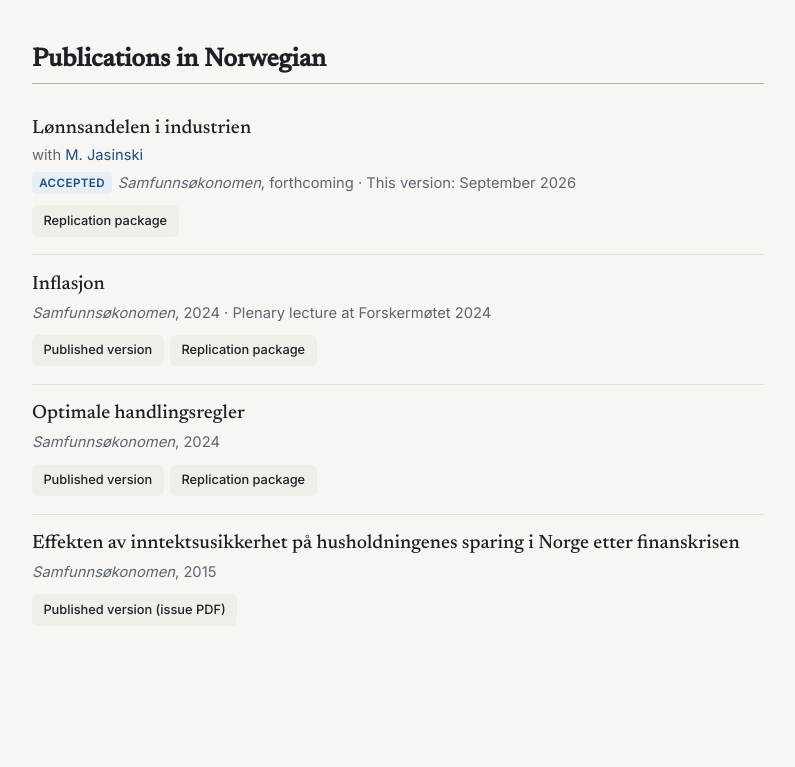
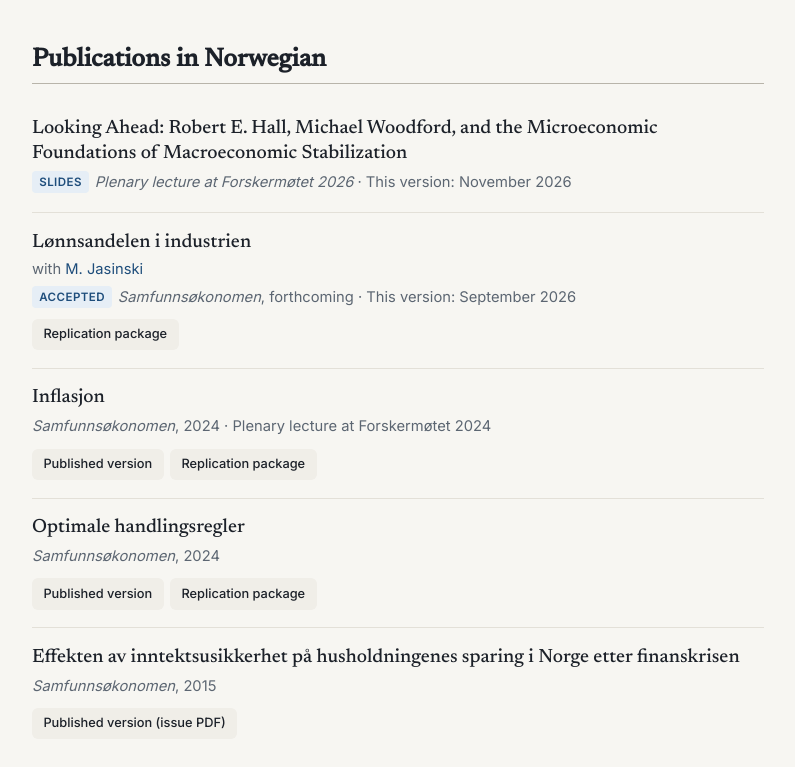
Before and after one commit to mbholm/Webpage, a plain HTML site: page research.html in a window 1280 px wide. Shown: the part 3573-4340 px from the top of the page, without its empty margins (332-1127 px from the left). Before the commit the page ends 4296 px from the top, so only its background shows below. Drawn offline with Linux system fonts and the light colour scheme.

Commit message:
Nobel lecture

```diff
--- a/research.html
+++ b/research.html
@@ -268,6 +268,11 @@
   <h2 id="norwegian">Publications in Norwegian</h2>
 
   <article class="paper">
+    <div class="title"><a href="papers/Holm_nobel.pdf">Looking Ahead: Robert E. Hall, Michael Woodford, and the Microeconomic Foundations of Macroeconomic Stabilization</a></div>
+    <div class="meta"><span class="status">Slides</span><span class="venue">Plenary lecture at Forskermøtet 2026</span> · This version: November 2026</div>
+  </article>
+
+  <article class="paper">
     <div class="title"><a href="papers/Holm_Jasinski_Lonnsandelen_i_industrien.pdf">Lønnsandelen i industrien</a></div>
     <div class="authors">with <a href="https://marekjasin.ski/">M. Jasinski</a></div>
     <div class="meta"><span class="status">Accepted</span><span class="venue">Samfunnsøkonomen</span>, forthcoming · This version: September 2026</div>
```
Also changed, not shown: 1 other file.
